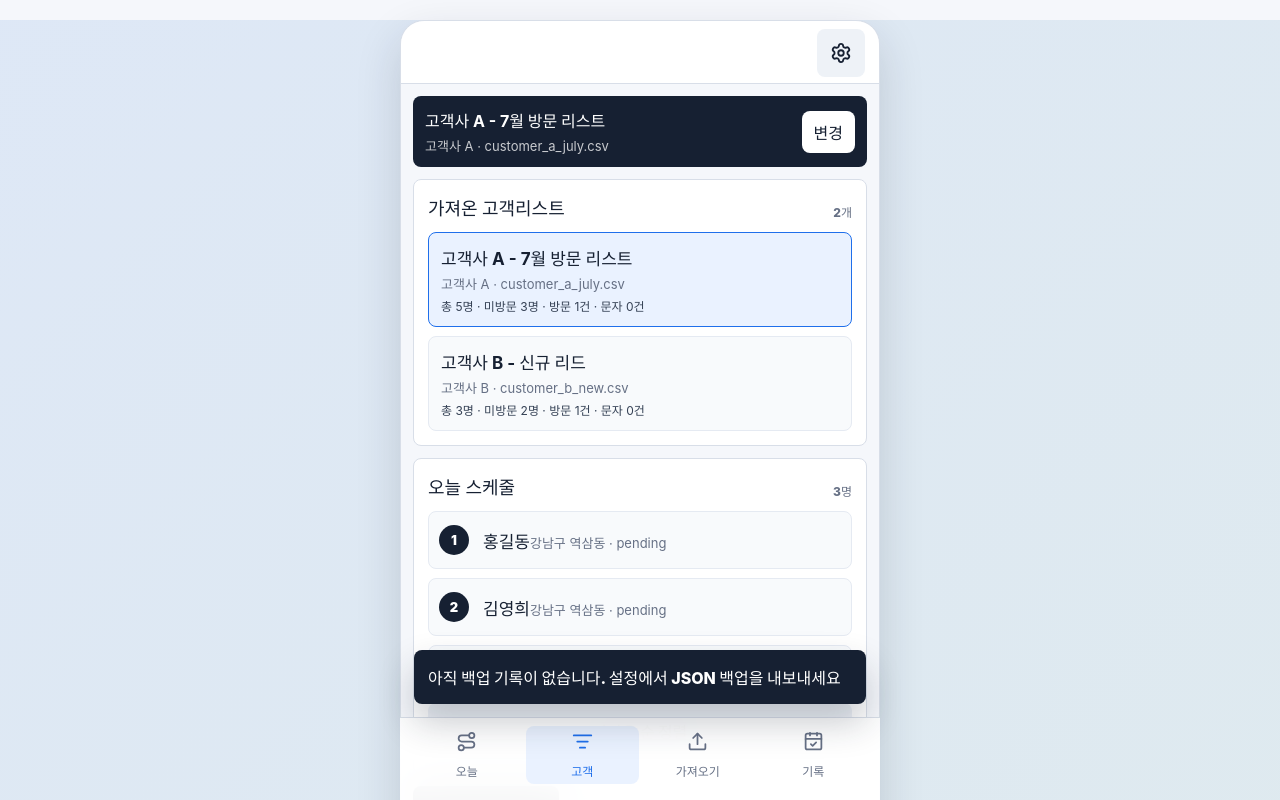
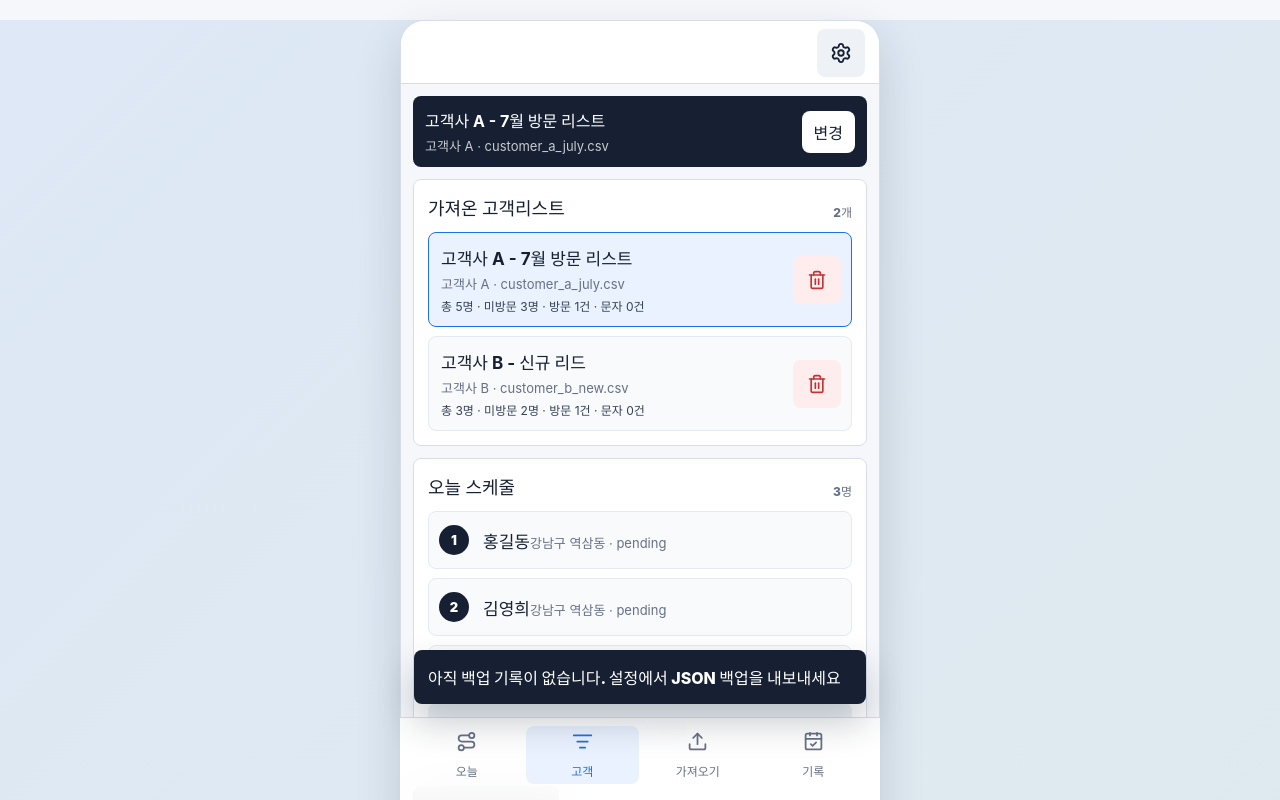
Before and after one commit to Lucid47/outbound-sales-pwa, a React (Vite) app: page / in a window 1280 px wide. Both pictures are taken after a click on the button "고객". Shown: the top 800 px of the page. Built offline with nearby package versions, Linux system fonts and the light colour scheme.

Commit message:
Add customer list deletion

```diff
--- a/src/App.css
+++ b/src/App.css
@@ -358,11 +358,21 @@ button {
 
 .list-card {
   min-height: 82px;
-  border: 1px solid #e5eaf2;
+  display: grid;
+  grid-template-columns: 1fr 48px;
+  gap: 8px;
+  align-items: center;
+  padding: 10px;
+}
+
+.list-card > button:first-child {
+  min-width: 0;
+  border: 0;
   display: grid;
   gap: 4px;
-  padding: 12px;
+  padding: 2px;
   text-align: left;
+  background: transparent;
   color: #162032;
 }
 
@@ -374,6 +384,17 @@ button {
 .list-card small {
   color: #344054;
   font-size: 12px;
+}
+
+.danger-icon {
+  width: 48px;
+  height: 48px;
+  border: 0;
+  border-radius: 8px;
+  display: grid;
+  place-items: center;
+  background: #ffecec;
+  color: #c03535;
 }
 
 .schedule-row {
--- a/src/App.tsx
+++ b/src/App.tsx
@@ -17,6 +17,7 @@ import {
   Route,
   Search,
   Settings,
+  Trash2,
   Upload,
 } from 'lucide-react'
 import 'leaflet/dist/leaflet.css'
@@ -355,6 +356,8 @@ function App() {
   useEffect(() => {
     if (activeListId) {
       localStorage.setItem('activeListId', activeListId)
+    } else {
+      localStorage.removeItem('activeListId')
     }
   }, [activeListId])
 
@@ -388,7 +391,11 @@ function App() {
     setSchedules(nextSchedules)
     setScheduleItems(nextScheduleItems)
     setTemplates(nextTemplates)
-    if (!activeListId && nextLists[0]) setActiveListId(nextLists[0].id)
+    if (!activeListId && nextLists[0]) {
+      setActiveListId(nextLists[0].id)
+    } else if (activeListId && !nextLists.some((list) => list.id === activeListId)) {
+      setActiveListId(nextLists[0]?.id ?? '')
+    }
   }
 
   function customerDistance(customer: Customer) {
@@ -743,6 +750,35 @@ function App() {
     showToast('백업을 복원했습니다')
   }
 
+  async function deleteCustomerList(list: CustomerList) {
+    const summary = renderListSummary(list)
+    const confirmed = window.confirm(
+      `${list.name} 고객리스트를 삭제할까요?\n\n고객 ${summary.total}명, 방문 로그 ${summary.visits}건, 문자 로그 ${summary.messages}건, 오늘 스케줄이 함께 삭제됩니다.`,
+    )
+    if (!confirmed) return
+
+    const remainingLists = customerLists.filter((entry) => entry.id !== list.id)
+    await appDb.transaction('rw', [appDb.customerLists, appDb.customers, appDb.visitLogs, appDb.contactLogs, appDb.visitSchedules, appDb.visitScheduleItems], async () => {
+      await Promise.all([
+        appDb.visitScheduleItems.where('customerListId').equals(list.id).delete(),
+        appDb.visitSchedules.where('customerListId').equals(list.id).delete(),
+        appDb.contactLogs.where('customerListId').equals(list.id).delete(),
+        appDb.visitLogs.where('customerListId').equals(list.id).delete(),
+        appDb.customers.where('customerListId').equals(list.id).delete(),
+        appDb.customerLists.delete(list.id),
+      ])
+    })
+
+    if (activeListId === list.id) {
+      setActiveListId(remainingLists[0]?.id ?? '')
+    }
+    if (activeCustomers.some((customer) => customer.id === selectedCustomerId)) {
+      setSelectedCustomerId('')
+    }
+    await refresh()
+    showToast(`${list.name} 고객리스트를 삭제했습니다`)
+  }
+
   function renderListSummary(list: CustomerList) {
     const listCustomers = customers.filter((customer) => customer.customerListId === list.id)
     const open = listCustomers.filter((customer) => customer.status === 'open').length
@@ -874,11 +910,16 @@ function App() {
             {customerLists.map((list) => {
               const summary = renderListSummary(list)
               return (
-                <button className={`list-card ${list.id === activeListId ? 'selected' : ''}`} key={list.id} type="button" onClick={() => setActiveListId(list.id)}>
-                  <strong>{list.name}</strong>
-                  <span>{list.companyName} · {list.sourceFileName}</span>
-                  <small>총 {summary.total}명 · 미방문 {summary.open}명 · 방문 {summary.visits}건 · 문자 {summary.messages}건</small>
-                </button>
+                <article className={`list-card ${list.id === activeListId ? 'selected' : ''}`} key={list.id}>
+                  <button type="button" onClick={() => setActiveListId(list.id)}>
+                    <strong>{list.name}</strong>
+                    <span>{list.companyName} · {list.sourceFileName}</span>
+                    <small>총 {summary.total}명 · 미방문 {summary.open}명 · 방문 {summary.visits}건 · 문자 {summary.messages}건</small>
+                  </button>
+                  <button className="danger-icon" type="button" aria-label={`${list.name} 삭제`} onClick={() => void deleteCustomerList(list)}>
+                    <Trash2 size={20} />
+                  </button>
+                </article>
               )
             })}
           </div>
```
